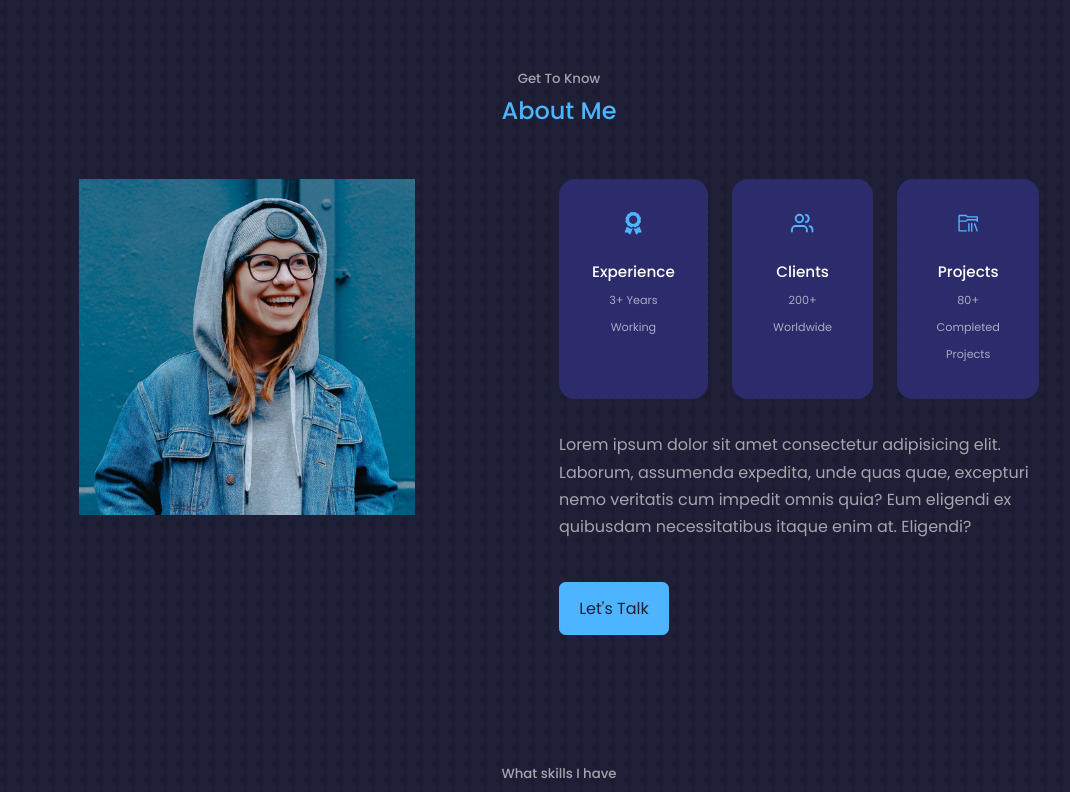
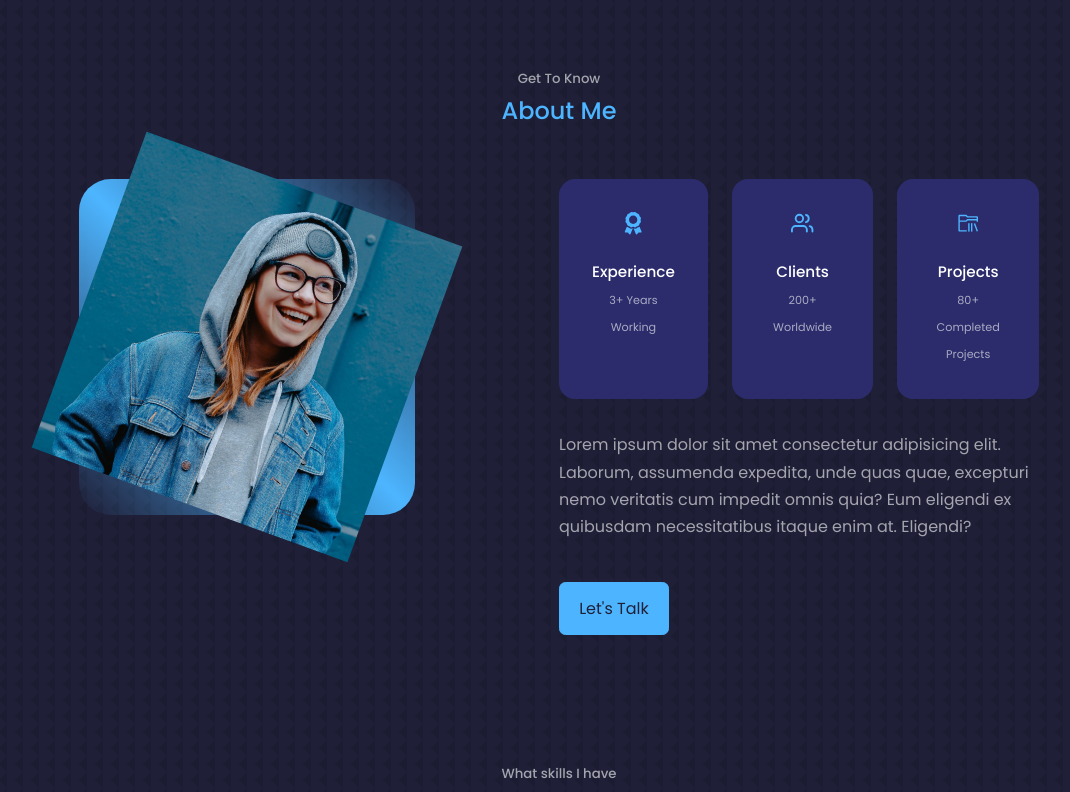
Before and after one commit to meywo/react-portfolio-website-1, a React (Create React App) app: page / in a window 1280 px wide. Shown: the part 860-1652 px from the top of the page, without its empty margins (81-1151 px from the left). Built offline with nearby package versions, Linux system fonts and the light colour scheme.

Commit message:
16th commit - oct

```diff
--- a/package.json
+++ b/package.json
@@ -6,6 +6,7 @@
     "@testing-library/jest-dom": "^5.16.5",
     "@testing-library/react": "^13.4.0",
     "@testing-library/user-event": "^13.5.0",
+    "emailjs-com": "^3.2.0",
     "react": "^18.2.0",
     "react-dom": "^18.2.0",
     "react-icons": "^4.4.0",
--- a/src/components/about/About.jsx
+++ b/src/components/about/About.jsx
@@ -11,9 +11,13 @@ const About = () => {
     <h5>Get To Know</h5>
     <h2>About Me</h2>
     <div className="container about_container">
-      <div clasName="about_me">
+      <div className="about_me">
         <div className="about_me-image"/>
+        <div className="rotated">
+          <div className="rotated_translate">
         <img src={ME} alt="about-me"/>
+        </div>
+        </div>
         </div>
         <div className="about_content">
       <div className="about_cards">
--- a/src/components/about/about.css
+++ b/src/components/about/about.css
@@ -5,29 +5,36 @@
 }
 
 /*---------Left side----------*/
+
 .about_me {
     width: 100%;
     aspect-ratio: 1/1;
     border-radius: 2rem;
-    background: linear-gradient(
-        45deg,
-        transparent,
-        var(--color-primary),
-        transparent
-    );
+    background: linear-gradient(45deg, transparent, var(--color-primary), transparent);
     display: grid;
     place-items: center;
 }
 
 /*---------The image div itself---------*/
+
 .about_me-image {
     border-radius: 2rem;
     overflow: hidden;
-    transform-origin: rotate(10deg);
+
+}
+
+.rotated {
+    transform: rotate(10deg);
+    transition: var(--transition);
+}
+
+.rotated_translate {
+    transform:rotate(10deg);
+    transition: var(--transition);
 }
 
 .about_me-image:hover {
-    transform: rotate(0);
+    transform:(0);
 }
 /*---------The right side ---------*/
 .about_cards {
--- a/src/components/contact/Contact.jsx
+++ b/src/components/contact/Contact.jsx
@@ -3,9 +3,20 @@ import './contact.css'
 import {MdOutlineEmail} from 'react-icons/md'
 import {RiMessengerLine} from 'react-icons/ri'
 import {BsWhatsapp} from 'react-icons/bs'
+import { useRef } from 'react';
+import emailjs from 'emailjs-com'
 
 
 const Contact = () => {
+  const form = useRef();
+
+  const sendEmail = (e) => {
+    e.preventDefault();
+
+    emailjs.sendForm('service_vx6is7q', 'template_cgdkbhp', form.current, 'asnN60dI1PW_UHhng')
+
+    e.target.reset()
+  };
   return (
     <section id='contact'>
       <h5>Get in Touch</h5>
@@ -34,7 +45,7 @@ const Contact = () => {
         </div>
   {/*end of contact options */}
 
-    <form action="">
+    <form ref ={form} onSubmit={sendEmail}>
       <input type ="text" name='name' placeholder='Your Full Name' required />
       <input type ="email" name='name' placeholder='Your Message' required />
       <textarea name="message" rows="7" placeholder='Your Message' required />
--- a/src/index.css
+++ b/src/index.css
@@ -11,7 +11,7 @@
 }
 
 :root {
-    --color-bg: #1f1f38;
+    --color-bg:#1f1f38;
     --color-bg-variant: #2c2c6c;
     --color-primary:#4db5ff;
     --color-primary-variant: rgba(77,181,255,0.4);
```
Also changed, not shown: 1 other file (tests, documents, lock files or other folders).
